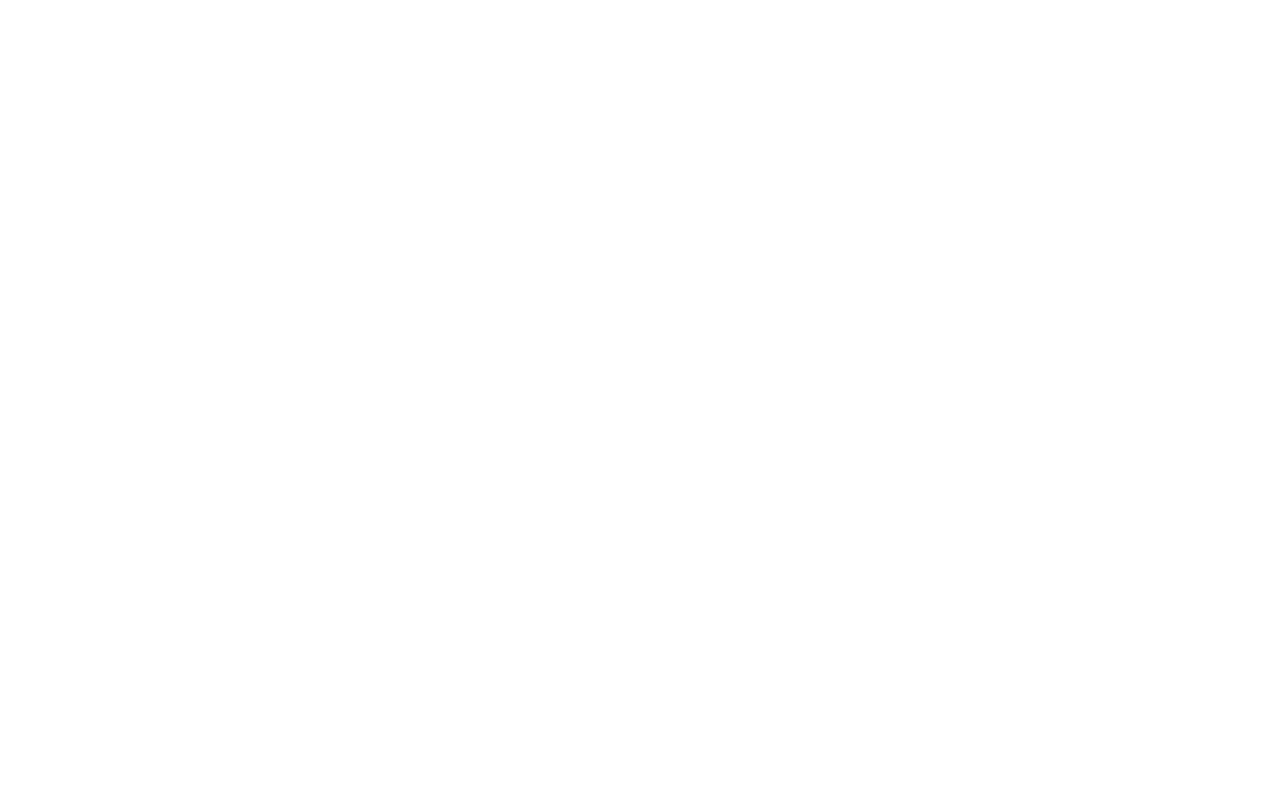
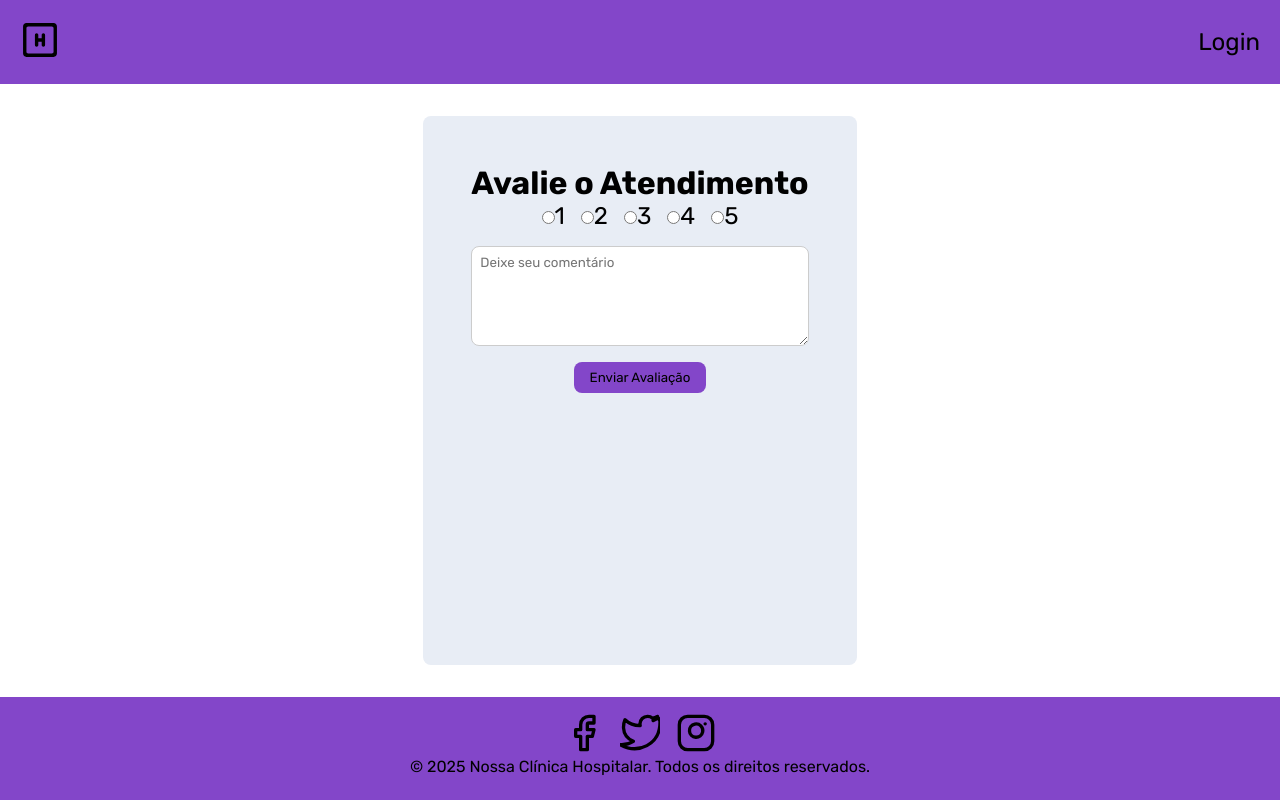
Before and after one commit to Wallyuz/Poo-Front, a React (Vite) app: page /rate in a window 1280 px wide. Before the commit this address had no page. Built offline with nearby package versions, Linux system fonts and the light colour scheme.

Commit message:
rate page

```diff
--- a/src/Pages/HomeStyle.css
+++ b/src/Pages/HomeStyle.css
@@ -1,3 +1,15 @@
+html, body, #root {
+  height: 100%;
+  margin: 0;
+  padding: 0;
+}
+
+.App {
+  display: flex;
+  flex-direction: column;
+  min-height: 100vh;
+}
+
 .container {
   max-width: 1200px;
   margin: 2rem auto;
@@ -5,6 +17,7 @@
   background-color: var(--fundo);
   color: var(--quarto);
   border-radius: 8px;
+  flex: 1;
 }
 
 .Title {
@@ -28,3 +41,44 @@
 p, ul {
   margin-bottom: 1rem;
 }
+
+.rating {
+  display: flex;
+  justify-content: center;
+  margin-bottom: 1rem;
+}
+
+.rating label {
+  margin: 0 0.5rem;
+  font-size: 1.5rem;
+}
+
+.comment {
+  display: flex;
+  justify-content: center;
+  margin-bottom: 1rem;
+}
+
+.comment textarea {
+  width: 100%;
+  max-width: 600px;
+  height: 100px;
+  padding: 0.5rem;
+  border-radius: 8px;
+  border: 1px solid #ccc;
+}
+
+button[type="submit"] {
+  display: block;
+  margin: 0 auto;
+  padding: 0.5rem 1rem;
+  background-color: var(--primario);
+  color: var(--quarto);
+  border: none;
+  border-radius: 8px;
+  cursor: pointer;
+}
+
+button[type="submit"]:hover {
+  background-color: var(--secundario);
+}
--- /dev/null
+++ b/src/Pages/Rate.jsx
@@ -0,0 +1,93 @@
+import React, { useState } from 'react';
+import Header from '../Components/Header/header';
+import Footer from '../Components/Footer/footer';
+import './HomeStyle.css'; // Importando o estilo da página
+
+function Rate() {
+  const [rating, setRating] = useState(0);
+  const [comment, setComment] = useState('');
+
+  const handleRatingChange = (e) => {
+    setRating(e.target.value);
+  };
+
+  const handleCommentChange = (e) => {
+    setComment(e.target.value);
+  };
+
+  const handleSubmit = (e) => {
+    e.preventDefault();
+    // Aqui você pode adicionar a lógica para enviar a avaliação para o servidor
+    console.log('Rating:', rating);
+    console.log('Comment:', comment);
+  };
+
+  return (
+    <div className="App">
+      <Header />
+      <div className="container">
+        <h1 className="Title">Avalie o Atendimento</h1>
+        <form onSubmit={handleSubmit}>
+          <div className="rating">
+            <label>
+              <input
+                type="radio"
+                value="1"
+                checked={rating === '1'}
+                onChange={handleRatingChange}
+              />
+              1
+            </label>
+            <label>
+              <input
+                type="radio"
+                value="2"
+                checked={rating === '2'}
+                onChange={handleRatingChange}
+              />
+              2
+            </label>
+            <label>
+              <input
+                type="radio"
+                value="3"
+                checked={rating === '3'}
+                onChange={handleRatingChange}
+              />
+              3
+            </label>
+            <label>
+              <input
+                type="radio"
+                value="4"
+                checked={rating === '4'}
+                onChange={handleRatingChange}
+              />
+              4
+            </label>
+            <label>
+              <input
+                type="radio"
+                value="5"
+                checked={rating === '5'}
+                onChange={handleRatingChange}
+              />
+              5
+            </label>
+          </div>
+          <div className="comment">
+            <textarea
+              value={comment}
+              onChange={handleCommentChange}
+              placeholder="Deixe seu comentário"
+            />
+          </div>
+          <button type="submit">Enviar Avaliação</button>
+        </form>
+      </div>
+      <Footer />
+    </div>
+  );
+}
+
+export default Rate;
--- a/src/Routes/Routes.jsx
+++ b/src/Routes/Routes.jsx
@@ -3,6 +3,7 @@
 import Home from "../Pages/Home";
 import About from '../Pages/About';
 import LoginPage from '../Pages/Login';
+import Rate from '../Pages/Rate';
 
 const AppRoutes = () => {
   return (
@@ -11,6 +12,7 @@
         <Route path="/" element={<Home />} />
         <Route path="/about" element={<About />} />
         <Route path="/login" element={<LoginPage />} />
+        <Route path="/rate" element={<Rate />} />
       </Routes>
     </Router>
   );
```
